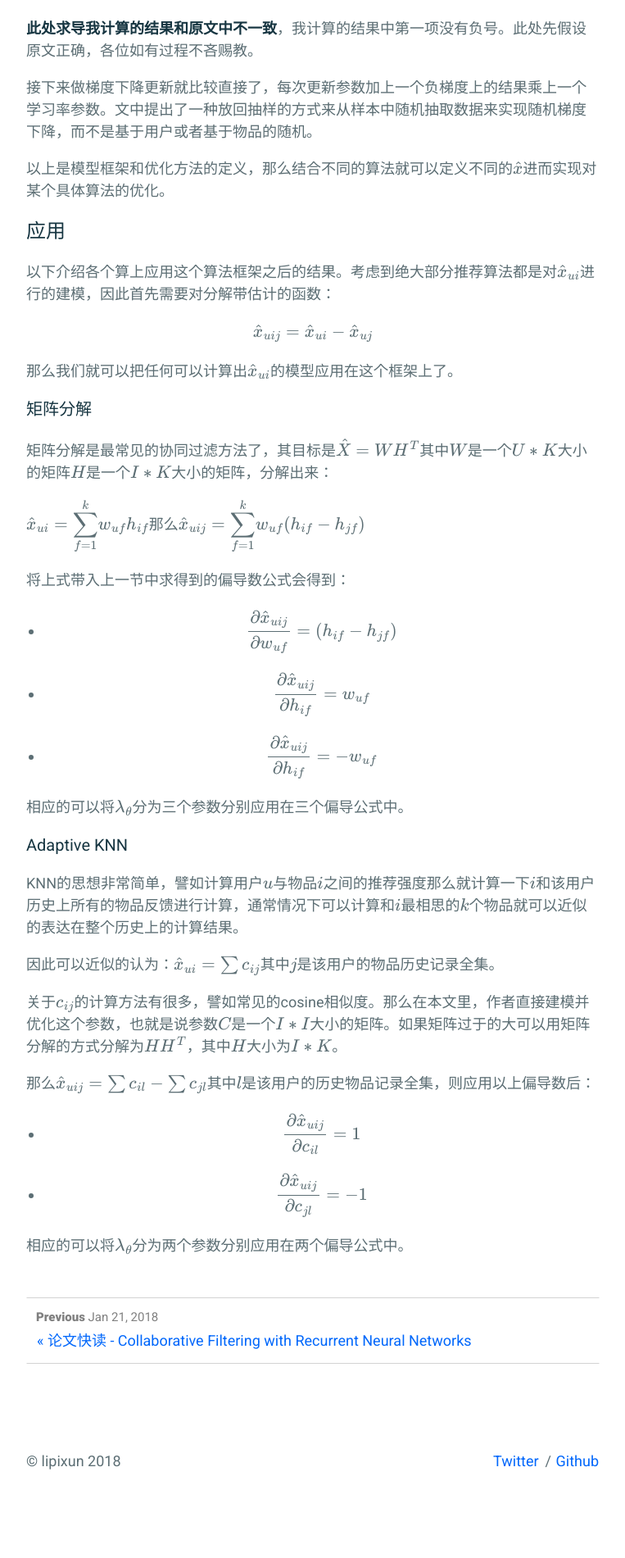
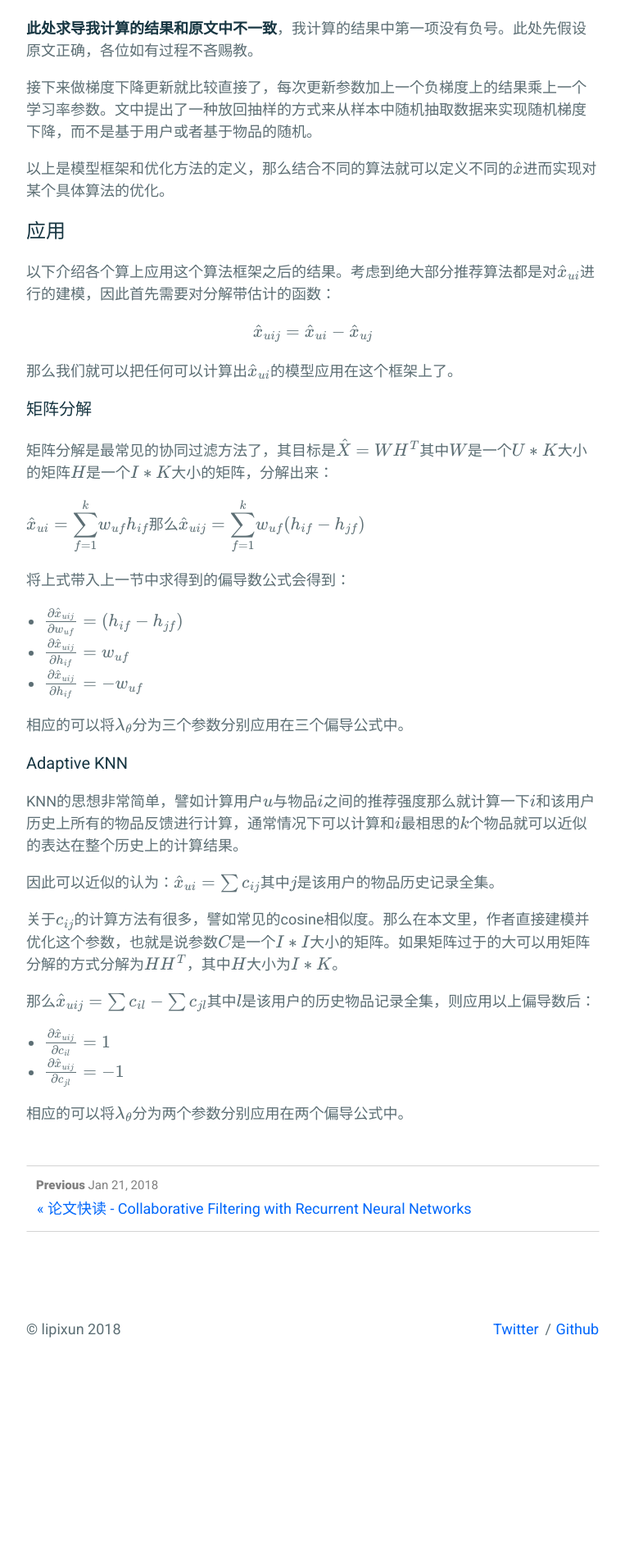
Before and after one commit to lipixun/lipixun.github.io.backup, a Jekyll site: the page built from _posts/2018-01-22-bpr.md, in a window 1280 px wide. Shown: the part 2803-4704 px from the top of the page at 82% size, without its empty margins (258-1021 px from the left). Built offline with Jekyll 4.4.1, drawn with Linux system fonts in a browser that asks for light colours; formulas are drawn with MathJax 3; comment, search, counter and statistics services are not loaded; after the commit the page ends 4543 px from its top, so only the background shows below that.

Commit message:
Fix latex format error in bpr

```diff
--- a/_posts/2018-01-22-bpr.md
+++ b/_posts/2018-01-22-bpr.md
@@ -97,9 +97,9 @@ $$\hat{x}_{ui} = {\displaystyle \sum_{f=1}^k} w_{uf}h_{if}$$那么$$\hat{x}_{uij
 
 将上式带入上一节中求得到的偏导数公式会得到：
 
-* $$\frac {\partial \hat{x}_{uij}} {\partial w_{uf}} = (h_{if} - h_{jf})$$
-* $$\frac {\partial \hat{x}_{uij}} {\partial h_{if}} = w_{uf}$$
-* $$\frac {\partial \hat{x}_{uij}} {\partial h_{if}} = -w_{uf}$$
+* \$$\frac {\partial \hat{x}_{uij}} {\partial w_{uf}} = (h_{if} - h_{jf})$$
+* \$$\frac {\partial \hat{x}_{uij}} {\partial h_{if}} = w_{uf}$$
+* \$$\frac {\partial \hat{x}_{uij}} {\partial h_{if}} = -w_{uf}$$
 
 相应的可以将$$\lambda_\theta$$分为三个参数分别应用在三个偏导公式中。
 
@@ -112,7 +112,7 @@ KNN的思想非常简单，譬如计算用户$$u$$与物品$$i$$之间的推荐
 
 那么$$\hat{x}_{uij} = \sum c_{il} - \sum c_{jl}$$其中$$l$$是该用户的历史物品记录全集，则应用以上偏导数后：
 
-* $$\frac {\partial \hat{x}_{uij}} {\partial c_{il}} = 1$$
-* $$\frac {\partial \hat{x}_{uij}} {\partial c_{jl}} = -1$$
+* \$$\frac {\partial \hat{x}_{uij}} {\partial c_{il}} = 1$$
+* \$$\frac {\partial \hat{x}_{uij}} {\partial c_{jl}} = -1$$
 
 相应的可以将$$\lambda_\theta$$分为两个参数分别应用在两个偏导公式中。
```
